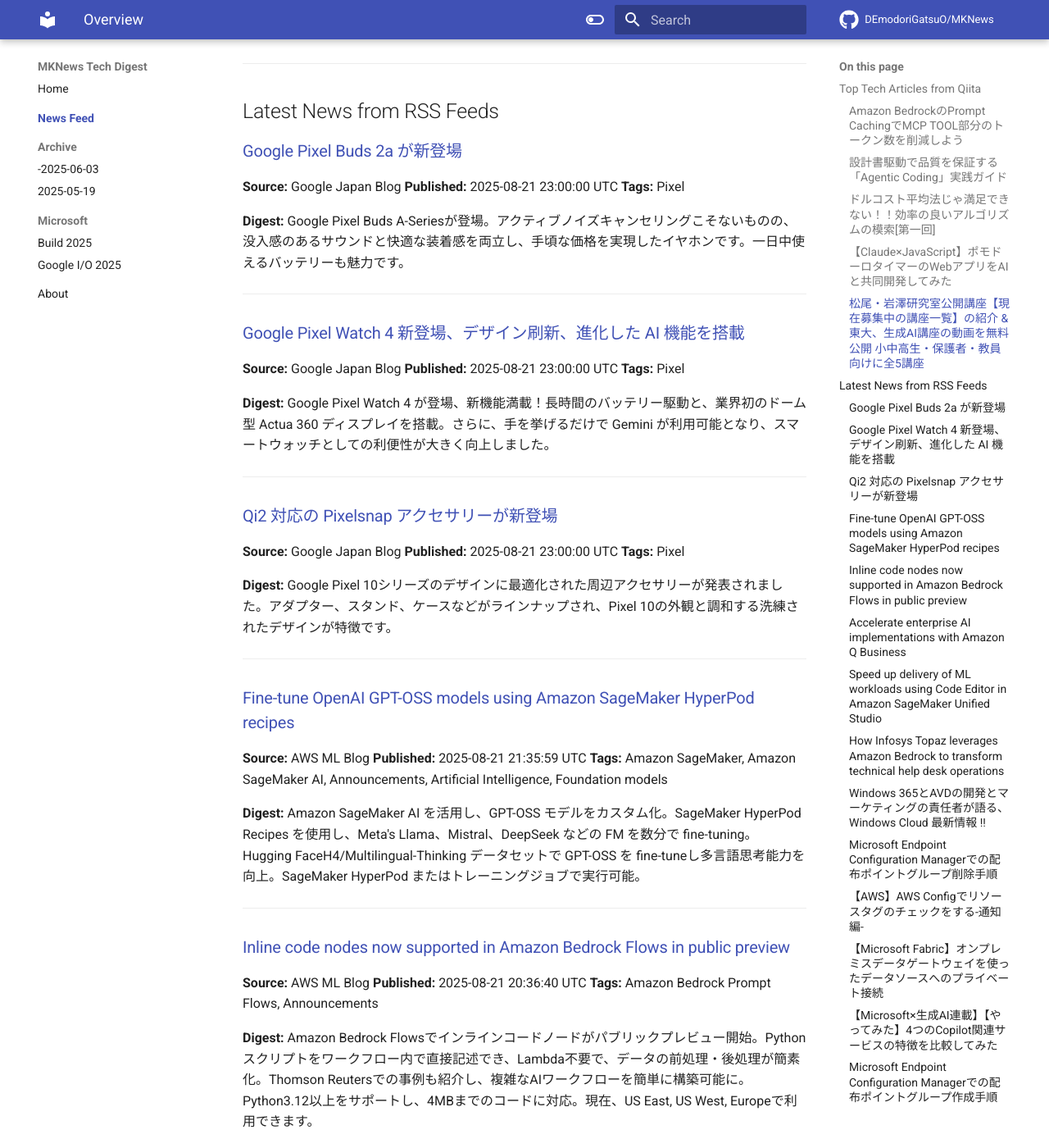
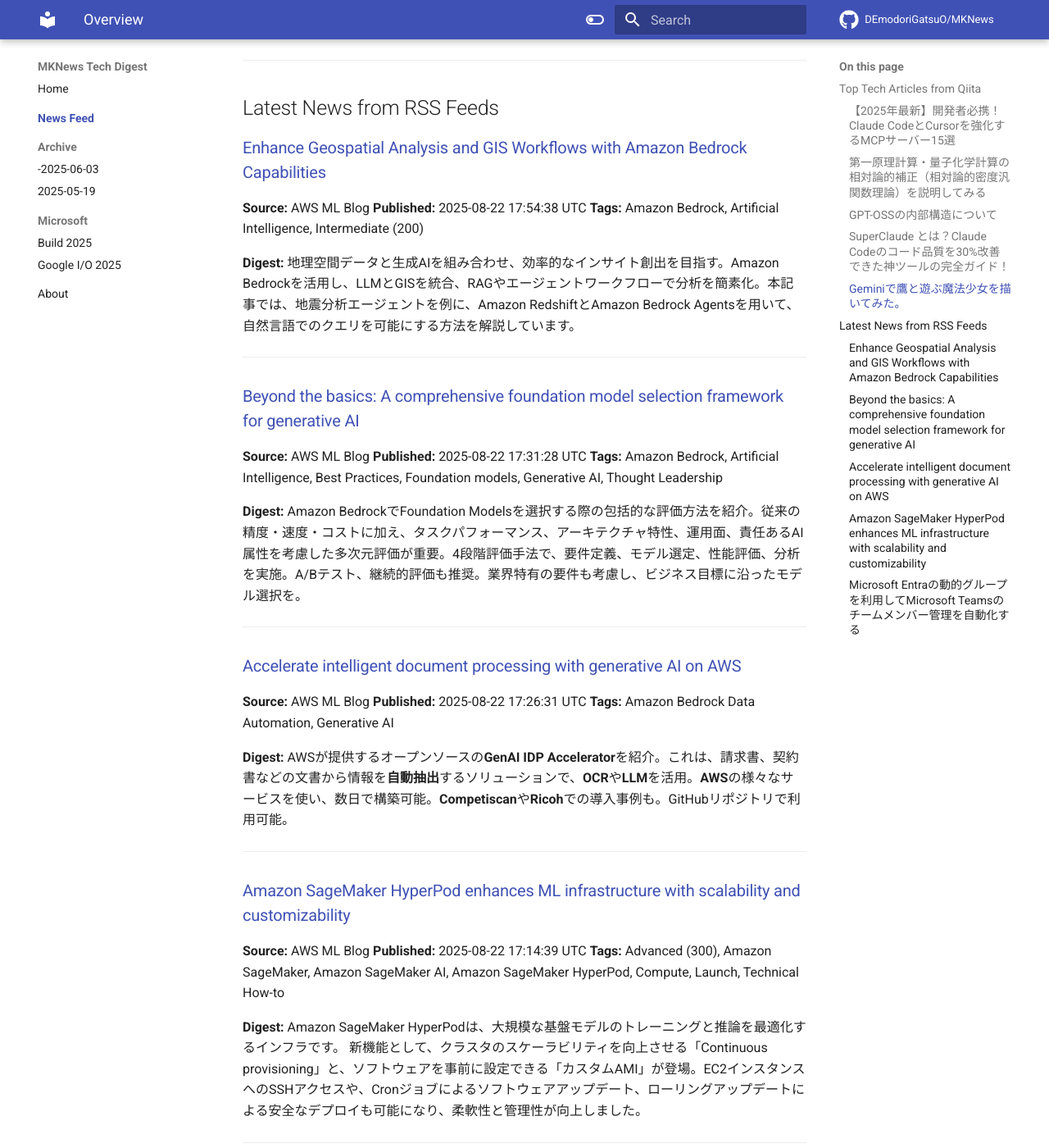
Before and after one commit to DEmodoriGatsuO/MKNews, an MkDocs documentation site: the page built from docs/news/index.md, in a window 1280 px wide and 1400 px high, scrolled down 1506 px. Shown: the whole window at 82% size. Built offline with MkDocs 1.6.1 and Material for MkDocs 9.7.7, drawn with Linux system fonts in a browser that asks for light colours; comment, search, counter and statistics services are not loaded; some of the changed text lies outside the part shown.

Commit message:
Automated AI Tech Digest - 2025-08-23

```diff
--- a/docs/news/index.md
+++ b/docs/news/index.md
@@ -1,197 +1,108 @@
-# AI Tech Trends Digest (2025-08-22)
+# AI Tech Trends Digest (2025-08-23)
 
 
 ## Top Tech Articles from Qiita
 
 
-### [Amazon BedrockのPrompt CachingでMCP TOOL部分のトークン数を削減しよう](https://qiita.com/marudog/items/58ef942417cddd4b594f)
-**Published:** 2025-08-21 14:48:55 UTC
-**Likes:** 4
-**Tags:** bedrock, Anthropic, PromptCaching
+### [【2025年最新】開発者必携！Claude CodeとCursorを強化するMCPサーバー15選](https://qiita.com/satokenichi/items/afa59c3605825bdf76f8)
+**Published:** 2025-08-22 06:30:36 UTC
+**Likes:** 26
+**Tags:** GitHub, MCP, OpenAI, LLM, AIエージェント
 
 **Digest:**
-Amazon Bedrock経由のClaude Sonnet 4でPrompt Cachingを検証。MCP利用時のトークン消費削減のため、2回利用で費用回収、10回で約22%の料金に。Playwright MCPでは約3,000トークン消費するツールがあり、SystemMessageに`cachePoint`設定が重要。キャッシュON/OFFで効果を確認。短時間での複数指示にも有効。基盤モデルにより対応状況が異なる点に注意。
+Model Context Protocol (MCP) サーバー15選を紹介。GitHub、GitLab、Apidogなどの**開発効率化**ツールから、PostgreSQL、Supabase、Redisなどの**データベース連携**、AWSやGCPの**クラウド管理**、NotionやGoogle Driveの**コラボレーション**、OpenAIやBrave Searchの**情報収集**まで幅広く網羅。AI IDEと連携し、API開発、コード管理、データ分析などを効率的に行える。
 
 ---
 
-### [設計書駆動で品質を保証する「Agentic Coding」実践ガイド](https://qiita.com/shinpr/items/98771c2b8d2e15cafcd5)
-**Published:** 2025-08-21 10:18:34 UTC
+### [第一原理計算・量子化学計算の相対論的補正（相対論的密度汎関数理論）を説明してみる](https://qiita.com/dc1394/items/c60550b771145cf1853d)
+**Published:** 2025-08-22 13:08:08 UTC
 **Likes:** 2
-**Tags:** TDD, LLM, ClaudeCode
+**Tags:** 物理学, 量子力学, 計算化学, 量子化学, LLM
 
 **Digest:**
-複数のAIエージェントが協調し、設計から実装、品質保証までを自律的に行うAgentic Codingを紹介。ルールと設計を体系化するContext EngineeringでLLMの判断精度を向上、ボイラープレートで実践可能。TDDや設計書駆動開発を実践し、メタ認知アプローチも採用。実際に試せるプロジェクトも公開。
+この記事は、密度汎関数理論（DFT）に（特殊）相対性理論による補正を導入する方法を解説。重元素における相対論効果の重要性を示し、Dirac方程式、Rajagopal-Callawayの定理に基づく相対論的DFT、Dirac-Kohn-Sham方程式を説明。第一原理計算では、擬ポテンシャルを用いてスカラー相対論を適用し、必要に応じてスピン軌道相互作用（SOC）を付加するのが主流と述べています。
 
 ---
 
-### [ドルコスト平均法じゃ満足できない！！効率の良いアルゴリズムの模索[第一回]](https://qiita.com/rikutoyamada01/items/d5e9c00166b1a68f7856)
-**Published:** 2025-08-21 12:09:57 UTC
-**Likes:** 1
-**Tags:** 自動化, AI, 投資, Gemini, ドルコスト平均法
+### [GPT-OSSの内部構造について](https://qiita.com/coolandsmartrr/items/7d8b283a4793c37066d3)
+**Published:** 2025-08-23 03:11:36 UTC
+**Likes:** 0
+**Tags:** AI, LLM, GPT-4, gpt-oss
 
 **Digest:**
-ドルコスト平均法のメリットを活かし、投資額を株価変動に合わせて調整する「AAVC」というアルゴリズムを提案。過去のボラティリティと乖離率を元に、安く多く買い、高く少なく買う戦略を目指す。シミュレーションではDCAを上回るリターン率を達成。非対称性係数などのパラメータで戦略をカスタマイズ可能。今後、計算式と検証を進める予定です。
+Machine Learning Tokyoの勉強会で、Alex Shen氏がOpenAIのGPT-OSSを解説。120Bモデルは単一GPUで、20Bはローカル実行可能。GQA、スライディングウィンドウ・アテンションを採用し、事前学習はテキストデータのみ。MoEや正規化、RoPE、YARNなどアーキテクチャ詳細を説明。ポストトレーニングは強化学習で、New Harmonyチャット形式を導入し、変動的な推論努力レベルに対応しています。
 
 ---
 
-### [【Claude×JavaScript】ポモドーロタイマーのWebアプリをAIと共同開発してみた](https://qiita.com/5naokichi/items/e4385521a66b3e7f3979)
-**Published:** 2025-08-22 05:10:05 UTC
+### [SuperClaude とは？Claude Codeのコード品質を30%改善できた神ツールの完全ガイド！](https://qiita.com/tomada/items/2eb1b0623c9f59424235)
+**Published:** 2025-08-22 17:51:21 UTC
 **Likes:** 0
-**Tags:** HTML, CSS, JavaScript, Claude, ClaudeCode
+**Tags:** 個人開発, Claude, AIエージェント, ClaudeCode, SuperClaude
 
 **Digest:**
-ポモドーロテクニックWebタイマーアプリを開発。25分集中と5分休憩を繰り返す時間管理術を、Page Visibility API、HTML5 Audio API、ローカルストレージを活用し実現。高精度タイマー、自動切り替え、UI設計、日次データ管理などを実装。バックグラウンド動作やUXにも配慮し、AI Claude Codeと協業して開発。
+**SuperClaude** は Claude Code を拡張する無料ツールで、コード品質改善を支援。16個のカスタムコマンドと専門家ペルソナによる分析・改善が特徴。インストール1分で完了、コード分析で品質を数値化、チーム開発での活用も可能。分析結果を元に自動改善も。日本語対応、アンインストールも簡単。
 
 ---
 
-### [松尾・岩澤研究室公開講座【現在募集中の講座一覧】の紹介 & 東大、生成AI講座の動画を無料公開　小中高生・保護者・教員向けに全5講座](https://qiita.com/Shawin/items/52d8cb6965baec6fc393)
-**Published:** 2025-08-22 05:00:19 UTC
+### [Geminiで鷹と遊ぶ魔法少女を描いてみた。](https://qiita.com/nori-channel/items/ec8379f98eed3203a091)
+**Published:** 2025-08-22 14:15:13 UTC
 **Likes:** 0
-**Tags:** 機械学習, AI, 生成AI, LLM, AIエージェント
+**Tags:** Gemini
 
 **Digest:**
-東京大学 松尾・岩澤研究室の公開講座情報をまとめました。10/7開講の「GCI」、10/1開講の「LLM基礎」、10/9開講の「深層学習」、12/3開講の「LLM応用」があります。対象者は学生や社会人で、締め切りや前提条件は講座によって異なります。詳細はリンク先でご確認ください。
+Geminiで「風の鷹と遊ぶ魔法少女」を描くプロンプトを実行し、その結果の画像を公開。可愛らしいイラストが生成され、その出来栄えを「可愛い」と評価。何かの役に立てばという思いを込めており、シンプルなまとめとなっている。
 
 ---
 
 ## Latest News from RSS Feeds
 
 
-### [Google Pixel Buds 2a が新登場](https://blog.google/intl/ja-jp/products/devices-services/google-pixel-buds-2a/)
-**Source:** Google Japan Blog
-**Published:** 2025-08-21 23:00:00 UTC
-**Tags:** Pixel
+### [Enhance Geospatial Analysis and GIS Workflows with Amazon Bedrock Capabilities](https://aws.amazon.com/blogs/machine-learning/enhance-geospatial-analysis-and-gis-workflows-with-amazon-bedrock-capabilities/)
+**Source:** AWS ML Blog
+**Published:** 2025-08-22 17:54:38 UTC
+**Tags:** Amazon Bedrock, Artificial Intelligence, Intermediate (200)
 
 **Digest:**
-Google Pixel Buds A-Seriesが登場。アクティブノイズキャンセリングこそないものの、没入感のあるサウンドと快適な装着感を両立し、手頃な価格を実現したイヤホンです。一日中使えるバッテリーも魅力です。
+地理空間データと生成AIを組み合わせ、効率的なインサイト創出を目指す。Amazon Bedrockを活用し、LLMとGISを統合、RAGやエージェントワークフローで分析を簡素化。本記事では、地震分析エージェントを例に、Amazon RedshiftとAmazon Bedrock Agentsを用いて、自然言語でのクエリを可能にする方法を解説しています。
 
 ---
 
-### [Google Pixel Watch 4 新登場、デザイン刷新、進化した AI 機能を搭載](https://blog.google/intl/ja-jp/products/devices-services/pixel-watch-4/)
-**Source:** Google Japan Blog
-**Published:** 2025-08-21 23:00:00 UTC
-**Tags:** Pixel
+### [Beyond the basics: A comprehensive foundation model selection framework for generative AI](https://aws.amazon.com/blogs/machine-learning/beyond-the-basics-a-comprehensive-foundation-model-selection-framework-for-generative-ai/)
+**Source:** AWS ML Blog
+**Published:** 2025-08-22 17:31:28 UTC
+**Tags:** Amazon Bedrock, Artificial Intelligence, Best Practices, Foundation models, Generative AI, Thought Leadership
 
 **Digest:**
-Google Pixel Watch 4 が登場、新機能満載！長時間のバッテリー駆動と、業界初のドーム型 Actua 360 ディスプレイを搭載。さらに、手を挙げるだけで Gemini が利用可能となり、スマートウォッチとしての利便性が大きく向上しました。
+Amazon BedrockでFoundation Modelsを選択する際の包括的な評価方法を紹介。従来の精度・速度・コストに加え、タスクパフォーマンス、アーキテクチャ特性、運用面、責任あるAI属性を考慮した多次元評価が重要。4段階評価手法で、要件定義、モデル選定、性能評価、分析を実施。A/Bテスト、継続的評価も推奨。業界特有の要件も考慮し、ビジネス目標に沿ったモデル選択を。
 
 ---
 
-### [Qi2 対応の Pixelsnap アクセサリーが新登場](https://blog.google/intl/ja-jp/products/devices-services/pixelsnap-accessories-charger-ring-stand/)
-**Source:** Google Japan Blog
-**Published:** 2025-08-21 23:00:00 UTC
-**Tags:** Pixel
+### [Accelerate intelligent document processing with generative AI on AWS](https://aws.amazon.com/blogs/machine-learning/accelerate-intelligent-document-processing-with-generative-ai-on-aws/)
+**Source:** AWS ML Blog
+**Published:** 2025-08-22 17:26:31 UTC
+**Tags:** Amazon Bedrock Data Automation, Generative AI
 
 **Digest:**
-Google Pixel 10シリーズのデザインに最適化された周辺アクセサリーが発表されました。アダプター、スタンド、ケースなどがラインナップされ、Pixel 10の外観と調和する洗練されたデザインが特徴です。
+AWSが提供するオープンソースの**GenAI IDP Accelerator**を紹介。これは、請求書、契約書などの文書から情報を**自動抽出**するソリューションで、**OCR**や**LLM**を活用。**AWS**の様々なサービスを使い、数日で構築可能。**Competiscan**や**Ricoh**での導入事例も。GitHubリポジトリで利用可能。
 
 ---
 
-### [Fine-tune OpenAI GPT-OSS models using Amazon SageMaker HyperPod recipes](https://aws.amazon.com/blogs/machine-learning/fine-tune-openai-gpt-oss-models-using-amazon-sagemaker-hyperpod-recipes/)
+### [Amazon SageMaker HyperPod enhances ML infrastructure with scalability and customizability](https://aws.amazon.com/blogs/machine-learning/amazon-sagemaker-hyperpod-enhances-ml-infrastructure-with-scalability-and-customizability/)
 **Source:** AWS ML Blog
-**Published:** 2025-08-21 21:35:59 UTC
-**Tags:** Amazon SageMaker, Amazon SageMaker AI, Announcements, Artificial Intelligence, Foundation models
+**Published:** 2025-08-22 17:14:39 UTC
+**Tags:** Advanced (300), Amazon SageMaker, Amazon SageMaker AI, Amazon SageMaker HyperPod, Compute, Launch, Technical How-to
 
 **Digest:**
-Amazon SageMaker AI を活用し、GPT-OSS モデルをカスタム化。SageMaker HyperPod Recipes を使用し、Meta's Llama、Mistral、DeepSeek などの FM を数分で fine-tuning。Hugging FaceH4/Multilingual-Thinking データセットで GPT-OSS を fine-tuneし多言語思考能力を向上。SageMaker HyperPod またはトレーニングジョブで実行可能。
+Amazon SageMaker HyperPodは、大規模な基盤モデルのトレーニングと推論を最適化するインフラです。 新機能として、クラスタのスケーラビリティを向上させる「Continuous provisioning」と、ソフトウェアを事前に設定できる「カスタムAMI」が登場。EC2インスタンスへのSSHアクセスや、Cronジョブによるソフトウェアアップデート、ローリングアップデートによる安全なデプロイも可能になり、柔軟性と管理性が向上しました。
 
 ---
 
-### [Inline code nodes now supported in Amazon Bedrock Flows in public preview](https://aws.amazon.com/blogs/machine-learning/inline-code-nodes-now-supported-in-amazon-bedrock-flows-in-public-preview/)
-**Source:** AWS ML Blog
-**Published:** 2025-08-21 20:36:40 UTC
-**Tags:** Amazon Bedrock Prompt Flows, Announcements
+### [Microsoft Entraの動的グループを利用してMicrosoft Teamsのチームメンバー管理を自動化する](https://blog.jbs.co.jp/entry/2025/08/22/164137)
+**Source:** JBS Blog
+**Published:** 2025-08-22 07:41:37 UTC
+**Tags:** Microsoft Entra ID, Microsoft Teams
 
 **Digest:**
-Amazon Bedrock Flowsでインラインコードノードがパブリックプレビュー開始。Pythonスクリプトをワークフロー内で直接記述でき、Lambda不要で、データの前処理・後処理が簡素化。Thomson Reutersでの事例も紹介し、複雑なAIワークフローを簡単に構築可能に。Python3.12以上をサポートし、4MBまでのコードに対応。現在、US East, US West, Europeで利用できます。
+Microsoft Teamsのチーム管理で、部署メンバー改廃の手間に課題を感じている方へ。Microsoft Entraの部署プロパティを利用した動的グループで、チームメンバー管理を自動化できます。本記事では、動的グループ作成、チーム変換の手順、挙動を解説し、チーム所有者がメンバー管理できない点や、動的メンバーシップルールによる運用についても触れます。
 
 ---
-
-### [Accelerate enterprise AI implementations with Amazon Q Business](https://aws.amazon.com/blogs/machine-learning/accelerate-enterprise-ai-implementations-with-amazon-q-business/)
-**Source:** AWS ML Blog
-**Published:** 2025-08-21 20:29:53 UTC
-**Tags:** Amazon Q Business, Artificial Intelligence, Best Practices, AI/ML, Generative AI
-
-**Digest:**
-Amazon Q Businessは、AWSエンタープライズ顧客向けAIアシスタントで、企業のデータとアプリケーションを横断して情報検索や業務効率化を支援します。複数のデータソースに対応し、セキュリティとプライバシーを重視。Amazon Q Businessは、複雑なデータ環境やセキュリティ要件の高い組織に適しています。初期導入はパイロットケースから始め、段階的に拡張することで、業務効率化と生産性向上を実現できます。
-
----
-
-### [Speed up delivery of ML workloads using Code Editor in Amazon SageMaker Unified Studio](https://aws.amazon.com/blogs/machine-learning/speed-up-delivery-of-ml-workloads-using-code-editor-in-amazon-sagemaker-unified-studio/)
-**Source:** AWS ML Blog
-**Published:** 2025-08-21 20:24:35 UTC
-**Tags:** Advanced (300), Amazon SageMaker, Amazon SageMaker Studio, Amazon SageMaker Unified Studio, Announcements, Technical How-to, AI/ML
-
-**Digest:**
-Amazon SageMaker Unified Studio に、Code Editor と複数スペースのサポートが追加されました。Code Editor は VS Code ベースで、ML 開発を効率化し、AWS Q Developer による AI 支援も利用可能です。複数スペースにより、異なる計算ニーズに対応し、並行作業を可能にします。利用には IAM 設定が必要で、インスタンスタイプやストレージは柔軟に管理できます。
-
----
-
-### [How Infosys Topaz leverages Amazon Bedrock to transform technical help desk operations](https://aws.amazon.com/blogs/machine-learning/how-infosys-topaz-leverages-amazon-bedrock-to-transform-technical-help-desk-operations/)
-**Source:** AWS ML Blog
-**Published:** 2025-08-21 17:25:11 UTC
-**Tags:** Amazon Bedrock, Amazon Machine Learning, Customer Solutions, Partner solutions, Technical How-to
-
-**Digest:**
-企業向けに、生成AIを活用した技術ヘルプデスクを構築する事例を紹介。Amazon BedrockとInfosys Topazを統合し、過去の通話記録から知識ベースを構築。コール時間を短縮し、エージェントの対応品質を向上させる。AWSのサービスを活用し、ロールベースアクセス制御やセキュリティ対策も施されている。Streamlitで構築されたUIも特徴。
-
----
-
-### [Windows 365とAVDの開発とマーケティングの責任者が語る、Windows Cloud 最新情報 !!](https://blogs.windows.com/japan/2025/08/22/cloud-and-ai-endpoints-summit-in-tokyo/)
-**Source:** Windows Blog for Japan
-**Published:** 2025-08-22 04:12:57 UTC
-**Tags:** Windows 365, AVD, DaaS, VDI
-
-**Digest:**
-9月26日(金)に東京で「Cloud and AI Endpoints Summit」開催。マイクロソフトのWindows 365開発責任者とマーケティング責任者が来日し、**Windows Cloud**戦略や最新情報を発信。**Microsoft Intune**の**AI**活用、**Windows 365**ユーザー登壇も。品川本社で**クラウドPC**展示や懇親会も。**DaaS**や**VDI**に関心のある方は事前登録を。
-
----
-
-### [Microsoft Endpoint Configuration Managerでの配布ポイントグループ削除手順](https://blog.jbs.co.jp/entry/2025/08/22/144425)
-**Source:** JBS Blog
-**Published:** 2025-08-22 05:44:25 UTC
-**Tags:** MECM, MCM
-
-**Digest:**
-MECM（Microsoft Endpoint Configuration Manager）の配布ポイントグループを削除する手順を解説します。削除は、管理コンソールから対象の配布ポイントグループを選択し、右クリックで「削除」を選択することで行います。削除前に、グループ内の配布ポイントが他のグループに所属していないか確認し、必要であれば移動させてください。
-
----
-
-### [【AWS】AWS Configでリソースタグのチェックをする-通知編-](https://blog.jbs.co.jp/entry/2025/08/22/133920)
-**Source:** JBS Blog
-**Published:** 2025-08-22 04:39:20 UTC
-
-**Digest:**
-前回はAWS Configのrequired-tagsルール設定を行いました。今回は、そのルールに非準拠となった際にメール通知する方法を解説します。AWS ConfigとAmazon SNSを連携させ、違反リソースに関する詳細情報を含むメールを送信し、迅速な対応を可能にします。
-
----
-
-### [【Microsoft Fabric】オンプレミスデータゲートウェイを使ったデータソースへのプライベート接続](https://blog.jbs.co.jp/entry/2025/08/22/115848)
-**Source:** JBS Blog
-**Published:** 2025-08-22 02:58:48 UTC
-**Tags:** Microsoft Fabric
-
-**Digest:**
-Microsoft Fabricのオンプレミスデータゲートウェイを利用し、プライベートエンドポイント経由でAzureストレージに接続する方法を解説。Fabricはデータ統合プラットフォームで、ゲートウェイ設定、プライベートエンドポイント作成、ストレージアカウントのネットワーク設定、データソース接続確認を行います。オンプレミスとクラウドを安全に連携させるための手順を紹介します。
-
----
-
-### [【Microsoft×生成AI連載】【やってみた】4つのCopilot関連サービスの特徴を比較してみた](https://blog.jbs.co.jp/entry/2025/08/22/085055)
-**Source:** JBS Blog
-**Published:** 2025-08-21 23:50:55 UTC
-**Tags:** Microsoft Copilot, リサーチツール, アナリスト, Microsoft Cop, Microsoft 365 Copilot
-
-**Digest:**
-マイクロソフトの生成AI連載、今回はCopilot関連4サービスを比較。Microsoft 365 Copilot Chat、エージェントビルダー、リサーチツール、アナリストに同じ質問を投げかけ、それぞれの特徴を分析しています。エージェントビルダーやリサーチツールに興味のある方は必見です。記事の情報は2025/8/13時点です。
-
----
-
-### [Microsoft Endpoint Configuration Managerでの配布ポイントグループ作成手順](https://blog.jbs.co.jp/entry/2025/08/21/154751)
-**Source:** JBS Blog
-**Published:** 2025-08-21 06:47:51 UTC
-**Tags:** MECM, MCM
-
-**Digest:**
-MECM（Microsoft Endpoint Configuration Manager）での配布ポイントグループ作成手順を解説します。配布ポイントグループは、コンテンツを効率的に配布するために不可欠です。グループ作成により、複数の配布ポイントをまとめて管理し、クライアントへの迅速なコンテンツ配信を実現できます。具体的な手順は、MECMコンソール内で容易に実行できます。
-
----
```
